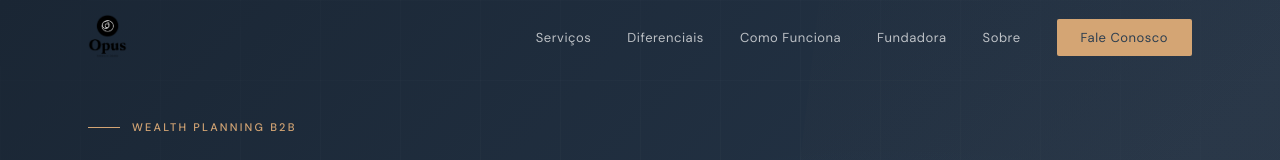
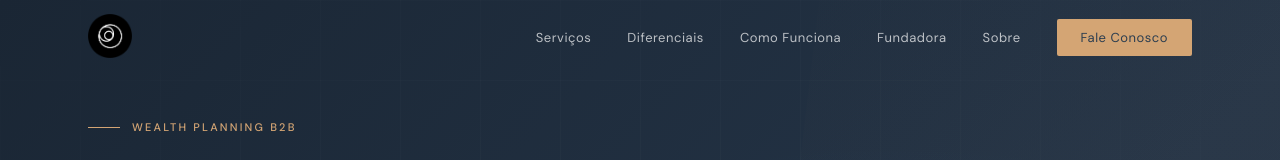
Before and after one commit to acardoso95/opusconsulting-website, a plain HTML site: page index.html in a window 1280 px wide. Shown: the top 160 px of the page. Drawn offline with nearby package versions, Linux system fonts and the light colour scheme; a web font is replaced by a local one.

Commit message:
Using icon as logo

```diff
--- a/index.html
+++ b/index.html
@@ -1300,7 +1300,7 @@
 <nav id="mainNav">
   <div class="nav-inner">
     <a href="#" class="nav-logo" aria-label="Opus Família & Legado">
-      <img src="images/logofull.png" alt="Opus Família & Legado" style="height:44px; width:auto; display:block;">
+      <img src="images/icon.png" alt="Opus Família & Legado" style="height:44px; width:auto; display:block;">
     </a>
     <ul class="nav-links">
       <li><a href="#services">Serviços</a></li>
@@ -1789,7 +1789,7 @@
   <div class="container">
     <div class="footer-grid">
       <div>
-        <img src="images/logofull.png" alt="Opus Família & Legado" style="height:48px; width:auto; margin-bottom:16px; display:block;">
+        <img src="images/icon.png" alt="Opus Família & Legado" style="height:48px; width:auto; margin-bottom:16px; display:block;">
         <p class="footer-desc">Plataforma white-label de wealth planning B2B para escritórios de investimento que buscam servir famílias de alto patrimônio com excelência técnica.</p>
         <div class="footer-social">
           <a href="https://www.linkedin.com/company/opus-fam%C3%ADlia-legado/" target="_blank" rel="noopener" class="social-link" aria-label="LinkedIn">
```
